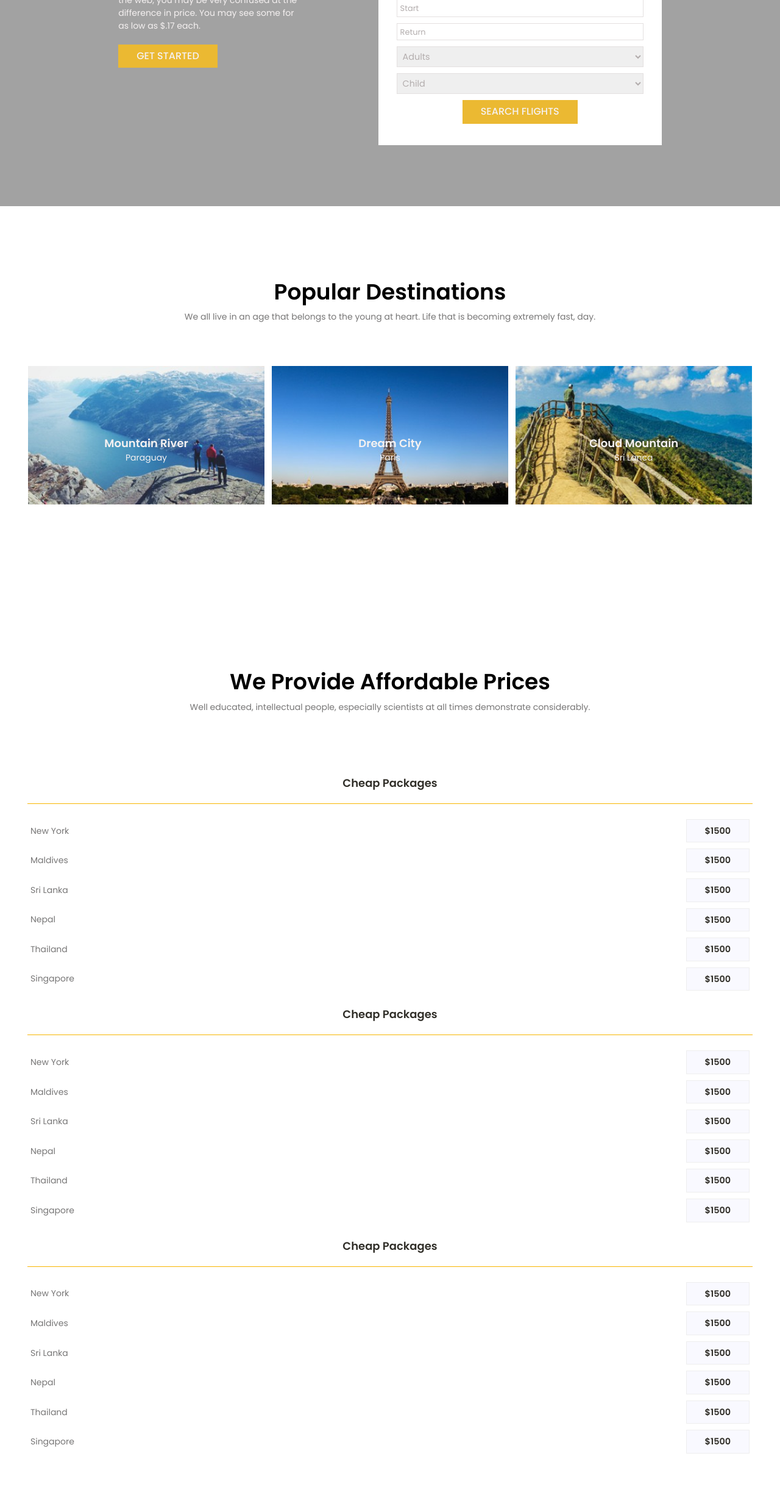
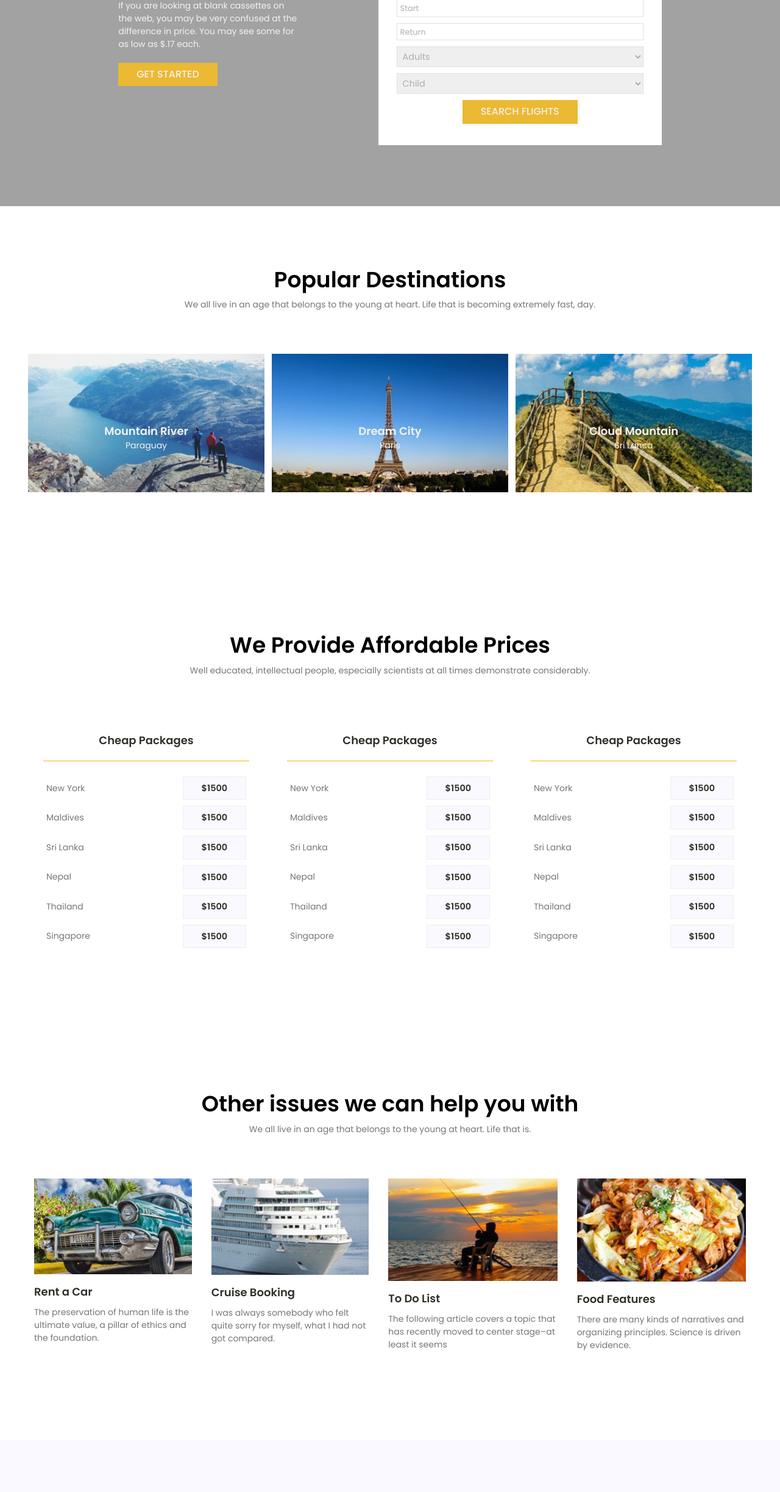
Before and after one commit to DaphBri/Travelista, a website: page src/index.html in a window 1280 px wide. Shown: the part 354-2800 px from the top of the page at 61% size. Drawn offline with nearby package versions, Linux system fonts and the light colour scheme; files that its build step writes are made by us from their sources.

Commit message:
responsive-sec_3_and_4

```diff
--- a/src/css/layout/_general.scss
+++ b/src/css/layout/_general.scss
@@ -5,7 +5,7 @@
 
 //section 2 (+ section 4 et 6)
 .blockTwo, .blockFour, .blockSix {
-    padding: 120px 15px;
+    padding: 100px 15px;
 
 
     .imgWrapper {
@@ -63,19 +63,36 @@
 .blockThree{
     width: 100%;
     height: 100%;
-    padding: 120px 0;
+    padding: 100px 0;
     background:url("../../img/price-bg.png") no-repeat center/cover;
     .paddings{
         padding: 0 15px;
         .rowWrapper {
-            background: #fff;
             display: flex;
             flex-direction: column;
             align-items: center;
-            padding: 30px 30px;
+            //padding: 30px 30px;
+            max-width: 720px;
+            margin: 0 auto;
+
+            @media screen and (min-width: 940px) and (max-width: 1200px){
+                flex-direction: row;
+                max-width: 1000px;
+            }
+            @media screen and (min-width: 1200px){
+                flex-direction: row;
+                max-width: 1200px;
+            }
+
             .roww {
                 text-align: center;
                 width: 100%;
+                background: #fff;
+                margin: 0 0 30px 0;
+                padding: 20px 25px 10px;
+                @media screen and (min-width: 940px){
+                    margin: 0 6px;
+                }
                 .textSmallBlackT{
 
                     border-bottom: 1px solid #f8b600;
@@ -102,9 +119,17 @@
 //section 4 (edits)
 .blockFour{
     .imgBlockFour{
-        .imageFour{
+        align-items: flex-start;
+        .twoArt{
+            display:block;
+            @media screen and (min-width: 740px){
+                display:flex;
+                max-width: 720px;
+            }
+            .imageFour{
             width: 100%;
             margin-bottom: 30px;
+            padding: 0px 16px;
             position: relative;
             &:Hover{
                 .overflow{
@@ -131,6 +156,7 @@
                 .tFour{
                     padding:5px 0;
                 }
+            }
             }
         }
     }
--- a/src/css/layout/_header.scss
+++ b/src/css/layout/_header.scss
@@ -52,7 +52,10 @@ body {
             display: none;
         }
         .banner {
-            background: rgba(3, 3, 3, 0.747)
+            background: rgba(3, 3, 3, 0.747);
+            @media screen and (min-width: 640px){
+                margin: 0 -15px;
+            }
         }
     }
     .social {
@@ -158,7 +161,7 @@ body {
             padding: 175px 0 100px;
             display: flex;
             flex-direction: column;
-            @media screen and (min-width: 990px){
+            @media screen and (min-width: 790px){
                 flex-direction: row;
                 max-width: 1024px;
                 margin: 0 auto;
@@ -166,7 +169,7 @@ body {
             .textBlock {
                 padding-bottom: 30px;
                 padding: 0 15px;
-                margin: 0 5%;
+                margin: 30px 5% 0;
                 .textSmallWhite {
                     margin: 20px 0px;
                 }
--- a/src/index.html
+++ b/src/index.html
@@ -18,7 +18,7 @@
             <div class="menu-bloc"><a href="index.html" class="textSmallWhiteCapForm">Home</a></div>
             <div class="menu-bloc"><a href="bookholiday.html" class="textSmallWhiteCapForm">Book your holidays</a></div>
             <div class="menu-bloc"><a href="package.html" class="textSmallWhiteCapForm">Packages</a></div>
-            <div class="menu-bloc"><a href="index.html" class="textSmallWhiteCapForm">Contact</a></div>
+            <div class="menu-bloc"><a href="#" class="textSmallWhiteCapForm">Contact</a></div>
         </div>
 
     </div>
@@ -48,7 +48,7 @@
                     <div class="menu-bloc"><a href="index.html" class="textSmallWhiteCapForm">Home</a></div>
                     <div class="menu-bloc"><a href="bookholiday.html" class="textSmallWhiteCapForm">Book your holidays</a></div>
                     <div class="menu-bloc"><a href="package.html" class="textSmallWhiteCapForm">Packages</a></div>
-                    <div class="menu-bloc"><a href="index.html" class="textSmallWhiteCapForm">Contact</a></div>
+                    <div class="menu-bloc"><a href="#" class="textSmallWhiteCapForm">Contact</a></div>
                 </div>
                 <div class="burger">
                     <span></span>
@@ -397,6 +397,7 @@
             <div class="textSmallGrey">We all live in an age that belongs to the young at heart. Life that is.</div>
         </div>
         <div class="imgBlockFour imgWrapper">
+                <div class="twoArt">
                 <article class="imageFour">
                 <div class="overflow">
                     <img src="img/o1.jpg" alt="picture-rent-a-car">
@@ -421,6 +422,8 @@
                 </div>
 
                 </article>
+            </div>
+            <div class="twoArt">
                 <article class="imageFour">
                 <div class="overflow">
                     <img src="img/o3.jpg" alt="picture-to-do-list">
@@ -445,6 +448,7 @@
                 </div>
 
                 </article>
+            </div>
         </div>
     </section>
 <!-- section 5 -->
@@ -662,9 +666,9 @@
             <div class="oneBox links">
                     <div class="textSmallWhiteT">NAVIGATION LINKS</div>
                     <a href="index.html" class="textSmallGrey">Home</a>
-                    <a  href="index.html" class="textSmallGrey">About</a>
+                    <a  href="#" class="textSmallGrey">About</a>
                     <a  href="package.html" class="textSmallGrey">Package</a>
-                    <a  href="index.html" class="textSmallGrey">Contact</a>
+                    <a  href="#" class="textSmallGrey">Contact</a>
                 </div>
         </div>
         <div class="twoBoxWrap">
```
Also changed, not shown: dist/css/style.min.css, dist/index.html. Lines whose indentation alone changed are shown as unchanged.
